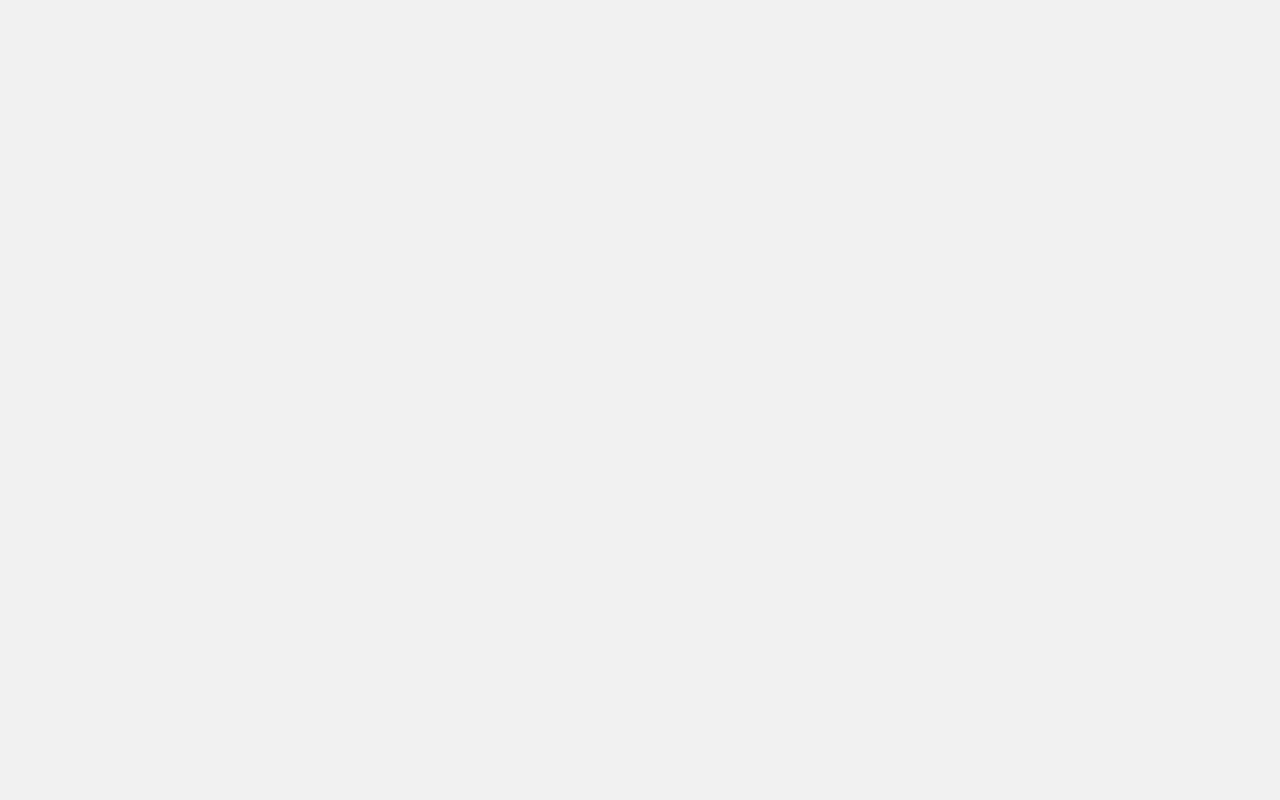
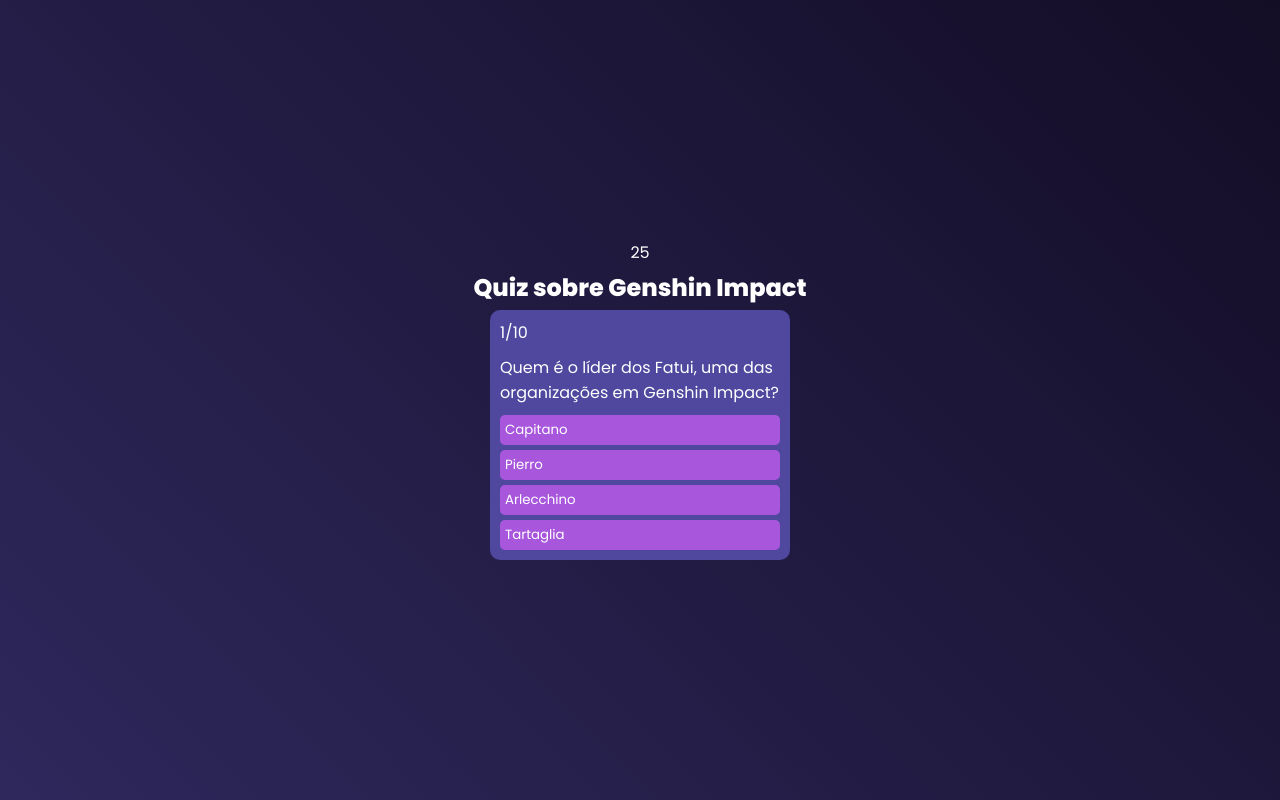
Before and after one commit to jhulia-cristina/Genshin-Impact-page, a website with bundled scripts: page site/public/screens/quiz.html in a window 1280 px wide. Built offline with nearby package versions, Linux system fonts and the light colour scheme; a web font is replaced by a local one.

Commit message:
Adicionando quiz sobre o jogo

```diff
--- a/site/public/css/quiz.css
+++ b/site/public/css/quiz.css
@@ -0,0 +1,69 @@
+@import url(theme.css);
+
+* {
+    margin: 0;
+    padding: 0;
+    box-sizing: border-box;
+    font-family: var(--secondary-font);
+}
+
+body {
+    height: 100vh;
+    display: flex;
+    align-items: center;
+    justify-content: center;
+    flex-direction: column;
+    gap: 5px;
+    color: white;
+    background-image: linear-gradient(45deg, var(--main-purple), var(--dark-purple))
+}
+
+main {
+    background-color: var(--light-purple);
+    padding: 10px;
+    border-radius: 10px;
+    width: 100%;
+    max-width: 300px;
+    min-height: 200px;
+    display: flex;
+    align-items: center;
+    justify-content: center;
+}
+
+.content {
+    display: flex;
+    flex-direction: column;
+    width: 100%;
+    gap: 10px;
+}
+
+.spnQtd {
+    text-align: end;
+}
+
+.answers {
+    display: flex;
+    flex-direction: column;
+    gap: 5px;
+}
+
+button {
+    width: 100%;
+    text-align: start;
+    padding: 5px;
+    border: none;
+    border-radius: 5px;
+    cursor: pointer;
+    background-color: var(--rose);
+    color: white;
+}
+
+.finish {
+    display: none;
+    flex-direction: column;
+    gap: 10px;
+}
+
+.finish button {
+    text-align: center;
+}
--- /dev/null
+++ b/site/public/js/questions.js
@@ -0,0 +1,92 @@
+export default [
+    {
+        question: "Quem é o líder dos Fatui, uma das organizações em Genshin Impact?",
+        answers: [
+            { option: "Capitano", correct: false },
+            { option: "Pierro", correct: true },
+            { option: "Arlecchino", correct: false },
+            { option: "Tartaglia", correct: false },
+        ],
+    },
+    {
+        question: "Qual é o nome da região em Genshin Impact que é baseada na cultura japonesa?",
+        answers: [
+            { option: "Inazuma", correct: true},
+            { option: "Liyue", correct: false},
+            { option: "Sumeru", correct: false},
+            { option: "Mondstadt", correct: false},
+        ],
+    },
+    {
+        question: "Qual é o nome da moeda utilizada em Genshin Impact?",
+        answers: [
+            { option: "Gema essencial", correct: false},
+            { option: "Moeda estelar", correct: false},
+            { option: "Primogema", correct: false},
+            { option: "Mora", correct: true},
+        ],
+    },
+    {
+        question: "Qual é o nome da região que ainda não foi lançada oficialmente em Genshin Impact?",
+        answers: [
+            { option: "Liyue", correct: false},
+            { option: "Fontaine", correct: true},
+            { option: "Inazuma", correct: false},
+            { option: "Sumeru", correct: false},
+        ],
+    },
+    {
+        question: "Qual é o nome da primeira região que o jogador explora no jogo?",
+        answers: [
+            { option: "Mondstadt", correct: true},
+            { option: "Inazuma", correct: false},
+            { option: "Sumeru", correct: false},
+            { option: "Fontaine", correct: false},
+        ],
+    },
+    {
+        question: "Qual reação é gerada a partir dos elementos dendro e electro?",
+        answers: [
+            { option: "Aceleração", correct: true},
+            { option: "Florescimento", correct: false},
+            { option: "Queimadura", correct: false},
+            { option: "Germinação", correct: false},
+        ],
+    },
+    {
+        question: "Qual o nome da constelação da personagem Yae Miko?",
+        answers: [
+            { option: "Alatus Nemeseos", correct: false},
+            { option: "Vulpes Zerda", correct: false},
+            { option: "Lupus Aureus", correct: false},
+            { option: "Divina Vulpes", correct: true},
+        ],
+    },
+    {
+        question: "Qual o elemento da personagem Kirara?",
+        answers: [
+            { option: "Geo", correct: false},
+            { option: "Hydro", correct: false},
+            { option: "Pyro", correct: false},
+            { option: "Dendro", correct: true},
+        ],
+    },
+    {
+        question: "Qual o nome da elemental burst do personagem Xiao?",
+        answers: [
+            { option: "Bane of Evil", correct: false},
+            { option: "Great Secret Art: Tenko Kenshin", correct: false},
+            { option: "Bane of All Evil", correct: true},
+            { option: "Particular Field: Fetters of Phenomena", correct: false},
+        ],
+    },
+    {
+        question: "Qual é o nome da arma que aumenta o dano causado por reações elementares?",
+        answers: [
+            { option: "Prototipo Rancor", correct: false},
+            { option: "Juramento da Liberdade", correct: true},
+            { option: "Canção dos Pinhos", correct: false},
+            { option: "Prova de Kagura", correct: false},
+        ],
+    },
+];
--- /dev/null
+++ b/site/public/js/quiz.js
@@ -0,0 +1,96 @@
+const question = document.querySelector(".question");
+const answers = document.querySelector(".answers");
+const questionQtd = document.querySelector(".questionQtd");
+const textFinish = document.querySelector(".finish span");
+const content = document.querySelector(".content");
+const contentFinish = document.querySelector(".finish");
+const btnFinalizar = document.querySelector(".finish button");
+
+import questions from "./questions.js";
+
+let respostasUsuario = []
+let questaoAtual = 0;
+let questoesAcertos = 0;
+let pontuação = 0;
+
+
+document.addEventListener('DOMContentLoaded', function() {
+  startQuiz();
+        });
+
+        function startQuiz() {
+            let tempoRestante = 30;
+            document.getElementById('timer').innerHTML = tempoRestante;
+
+            for (let i = tempoRestante; i >= 0; i--) {
+                setTimeout(function() {
+                    document.getElementById('timer').innerHTML = i;
+                    if (i === 0) {
+                        finishQuiz();
+                    }
+                }, (tempoRestante - i) * 1000);
+            }
+        }
+
+function finishQuiz() {
+    textFinish.innerHTML = `<b>Tempo esgotado!</b> <br> Você acertou <b>${questoesAcertos}</b> de ${questions.length} <br> Pontuação total: <b>${pontuação}</b>`;
+    content.style.display = "none";
+    contentFinish.style.display = "flex";
+}
+
+btnFinalizar.onclick = () => {
+    setTimeout(function () {
+    window.location = "./dashboard.html";
+  }, 1000);
+};
+
+function ProximaQuestao(e) {
+  if (e.target.getAttribute("data-correct") === "true") {
+    questoesAcertos++;
+    pontuação += 100;
+  }
+
+  if (questaoAtual < questions.length - 1) {
+    questaoAtual++;
+    CarregarQuestao();
+  } else {
+    finish()
+  }
+}
+
+function finish() {
+
+    textFinish.innerHTML = `Você acertou <b>${questoesAcertos}</b> de ${questions.length} <br> Pontuação total: <b>${pontuação}</b>`;
+    content.style.display = "none";
+    contentFinish.style.display = "flex";
+
+}
+
+function CarregarQuestao() {
+    questionQtd.innerHTML = `${questaoAtual + 1}/${questions.length}`;
+    const item = questions[questaoAtual];
+    answers.innerHTML = "";
+    question.innerHTML = item.question;
+
+    item.answers.forEach((answer) => {
+    const div = document.createElement("div");
+
+    div.innerHTML = `
+    <button class="answer" data-correct="${answer.correct}">
+      ${answer.option}
+    </button>
+    `;
+
+    answers.appendChild(div);
+
+    respostasUsuario.push(answer);
+
+  });
+
+  document.querySelectorAll(".answer").forEach((item) => {
+    item.addEventListener("click", ProximaQuestao);
+  });
+
+}
+
+CarregarQuestao();
--- a/site/public/screens/quiz.html
+++ b/site/public/screens/quiz.html
@@ -1,49 +1,38 @@
 <!DOCTYPE html>
 <html lang="en">
 <head>
-    <meta charset="UTF-8">
-    <meta http-equiv="X-UA-Compatible" content="IE=edge">
-    <meta name="viewport" content="width=device-width, initial-scale=1.0">
-    <title>Quiz</title>
+  <meta charset="UTF-8">
+  <meta http-equiv="X-UA-Compatible" content="IE=edge">
+  <meta name="viewport" content="width=device-width, initial-scale=1.0">
+  <title>Document</title>
 
-    <link rel="stylesheet" href="../css/quiz.css">
-    <link rel="stylesheet" href="../css/nav_dash.css">
-
-    <link rel="shortcut icon" href="../assets/favicon/page_icon.ico" type="image/x-icon">
-    <link rel="stylesheet"
-    href="https://fonts.googleapis.com/css2?family=Material+Symbols+Sharp:opsz,wght,FILL,GRAD@20..48,100..700,0..1,-50..200"/>
-  <link rel="stylesheet"
-    href="https://fonts.googleapis.com/css2?family=Material+Symbols+Outlined:opsz,wght,FILL,GRAD@48,400,0,0"/>
+  <link rel="stylesheet" href="../css/quiz.css">
 </head>
 <body>
 
-  <!-- <aside>
-    <nav>
-      <ul>
-        <a href="#" class="logo">
-          <img src="../assets/images/Genshin Impact.png" alt="Genshin Impact logo">
-        </a>
-        <li><a href="../index.html"><span class="material-symbols-sharp">
-              home
-            </span>Home</a></li>
-        <li><a href="dashboard.html"><span class="material-symbols-sharp">
-              dashboard
-            </span>Dashboard</a></li>
-        <li><a href="quiz.html"><span class="material-symbols-sharp">
-              quiz
-            </span>Quiz</a></li>
-        <li><a href="score.html"><span class="material-symbols-sharp">
-              score
-            </span>Pontuação</a></li>
-        <li><a href="calculadora.html"><span class="material-symbols-sharp">
-              123
-            </span>Calculadora</a></li>
-        <li><a href="../signin.html"><span class="material-symbols-sharp">
-              logout
-            </span>SAIR</a></li>
-      </ul>
-    </nav>
-  </aside> -->
+  <span id="timer" class="countdown"></span>
 
+  <h2>Quiz sobre Genshin Impact</h2>
+  <main>
+    <div class="content">
+      <span class="questionQtd"></span>
+      <span class="question"></span>
+      <div class="answers"></div>
+    </div>
+    <div class="finish">
+      <span></span>
+      <button>Finalizar</button>
+    </div>
+  </main>
+
+  <script src="../js/quiz.js" type="module"></script>
 </body>
+
 </html>
+
+<script>
+
+  var idUsuario = Number(sessionStorage.ID_USUARIO);
+
+
+</script>
```
